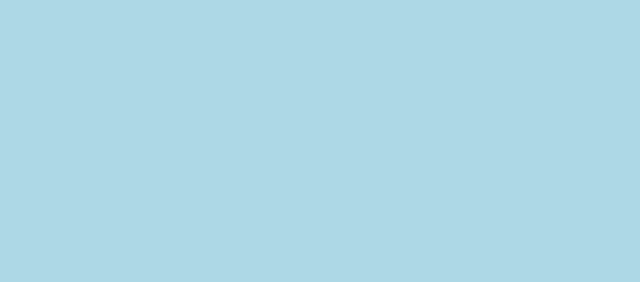
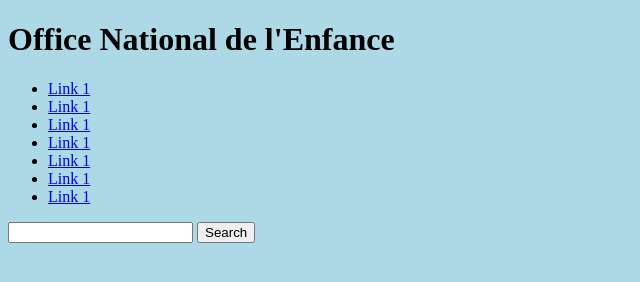
Before and after one commit to cedryc-ruth/one2022, a plain HTML site: page index.html in a window 1280 px wide. Shown: the whole page, without its empty margins (0-640 px from the left). Drawn offline with Linux system fonts and the light colour scheme.

Commit message:
Début de structuration +ajout menu de navigation

```diff
--- a/index.html
+++ b/index.html
@@ -2,9 +2,35 @@
 <html lang="fr">
 <head>
 <meta charset="utf-8">
-<title>ONE - Office NAtional de l'Enfance</title>
+<title>ONE - Office National de l'Enfance</title>
 <link rel="stylesheet" type="text/css" href="css/style.css" media="all">
 </head>
 <body>
+<header>
+	<div id="header-top">
+		<h1>Office National de l'Enfance</h1>
+	</div>
+	<div id="header-bottom">
+		<nav>
+			<ul>
+				<li><a href="#">Link 1</a></li>
+				<li><a href="#">Link 1</a></li>
+				<li><a href="#">Link 1</a></li>
+				<li><a href="#">Link 1</a></li>
+				<li><a href="#">Link 1</a></li>
+				<li><a href="#">Link 1</a></li>
+				<li><a href="#">Link 1</a></li>
+			</ul>
+		</nav>
+		<form>
+			<input name="search">
+			<button>Search</button>
+		</form>
+	</div>
+</header>
+<main>
+</main>
+<footer>
+</footer>
 </body>
 </html>
```
